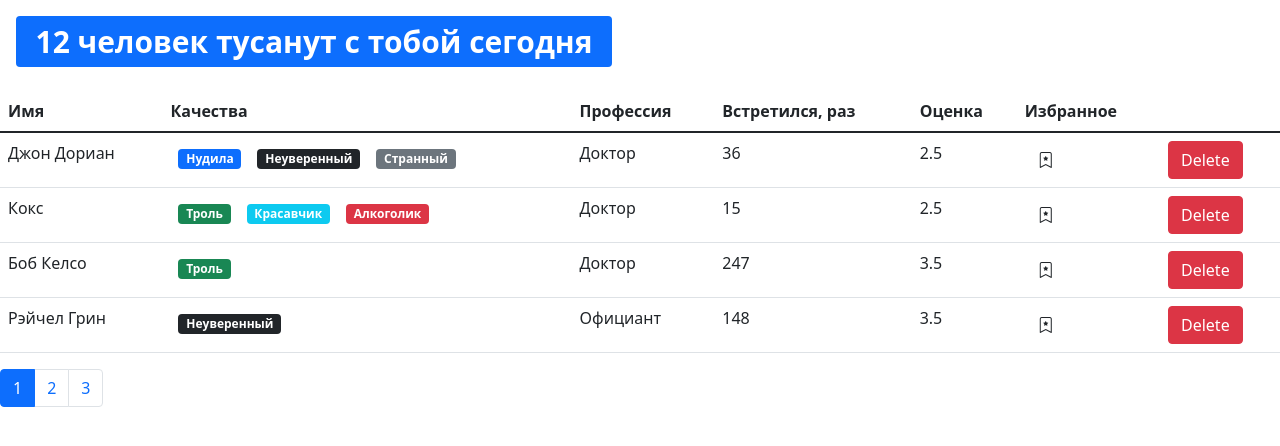
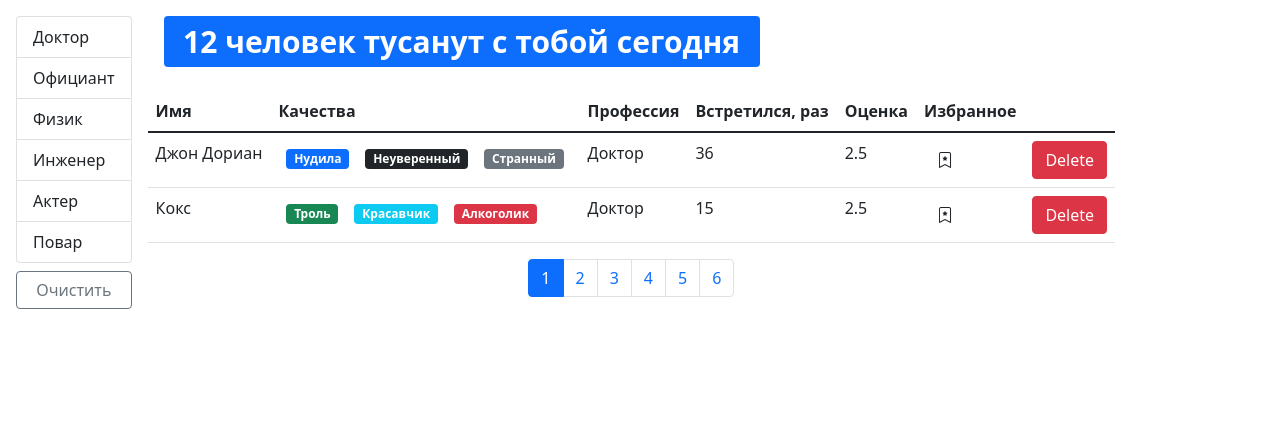
Before and after one commit to mvperepelkina/fast-company, a React (Create React App) app: page / in a window 1280 px wide. Shown: the top 446 px of the page. Built offline with nearby package versions, Linux system fonts and the light colour scheme.

Commit message:
feat: added task 5's solution

```diff
--- /dev/null
+++ b/src/api/fake.api/professions.api.js
@@ -0,0 +1,26 @@
+export const professionsObject = {
+    doctor: { _id: "67rdca3eeb7f6fgeed471818", name: "Доктор" },
+    waiter: { _id: "67rdca3eeb7f6fgeed471820", name: "Официант" },
+    physics: { _id: "67rdca3eeb7f6fgeed471814", name: "Физик" },
+    engineer: { _id: "67rdca3eeb7f6fgeed471822", name: "Инженер" },
+    actor: { _id: "67rdca3eeb7f6fgeed471824", name: "Актер" },
+    cook: { _id: "67rdca3eeb7f6fgeed471829", name: "Повар" }
+};
+export const professions = [
+    { _id: "67rdca3eeb7f6fgeed471818", name: "Доктор" },
+    { _id: "67rdca3eeb7f6fgeed471820", name: "Официант" },
+    { _id: "67rdca3eeb7f6fgeed471814", name: "Физик" },
+    { _id: "67rdca3eeb7f6fgeed471822", name: "Инженер" },
+    { _id: "67rdca3eeb7f6fgeed471824", name: "Актер" },
+    { _id: "67rdca3eeb7f6fgeed471829", name: "Повар" }
+];
+const fetchAll = () =>
+    new Promise((resolve) => {
+        window.setTimeout(function () {
+            resolve(professions);
+        }, 2000);
+    });
+
+export default {
+    fetchAll
+};
--- a/src/api/fake.api/user.api.js
+++ b/src/api/fake.api/user.api.js
@@ -1,11 +1,4 @@
-const professions = {
-    doctor: { _id: "67rdca3eeb7f6fgeed471818", name: "Доктор" },
-    waiter: { _id: "67rdca3eeb7f6fgeed471820", name: "Официант" },
-    physics: { _id: "67rdca3eeb7f6fgeed471814", name: "Физик" },
-    engineer: { _id: "67rdca3eeb7f6fgeed471822", name: "Инженер" },
-    actor: { _id: "67rdca3eeb7f6fgeed471824", name: "Актер" },
-    cook: { _id: "67rdca3eeb7f6fgeed471829", name: "Повар" }
-};
+import { professionsObject as professions } from "./professions.api";
 const qualities = {
     tedious: {
         _id: "67rdca3eeb7f6fgeed471198",
@@ -149,6 +142,14 @@
         bookmark: false
     }
 ];
-export function fetchAll() {
-    return users;
-}
+
+const fetchAll = () =>
+    new Promise((resolve) => {
+        window.setTimeout(function () {
+            resolve(users);
+        }, 2000);
+    });
+
+export default {
+    fetchAll
+};
--- a/src/api/index.js
+++ b/src/api/index.js
@@ -1,5 +1,7 @@
-import * as users from "./fake.api/user.api";
+import users from "./fake.api/user.api";
+import professions from "./fake.api/professions.api";
 const API = {
-    users
+    users,
+    professions
 };
 export default API;
--- /dev/null
+++ b/src/components/groupList.jsx
@@ -0,0 +1,54 @@
+import React from "react";
+import PropTypes from "prop-types";
+
+const GroupList = ({
+    items,
+    valueProperty,
+    contentProperty,
+    onItemSelect,
+    selectedItem
+}) => {
+    return (
+        <ul className="list-group">
+            {Array.isArray(items)
+                ? items.map((item) => (
+                      <li
+                          key={item[valueProperty]}
+                          className={
+                              "list-group-item" +
+                              (item === selectedItem ? " active" : "")
+                          }
+                          onClick={() => onItemSelect(item)}
+                          role="button"
+                      >
+                          {item[contentProperty]}
+                      </li>
+                  ))
+                : Object.keys(items).map((item) => (
+                      <li
+                          key={items[item][valueProperty]}
+                          className={
+                              "list-group-item" +
+                              (items[item] === selectedItem ? " active" : "")
+                          }
+                          onClick={() => onItemSelect(items[item])}
+                          role="button"
+                      >
+                          {items[item][contentProperty]}
+                      </li>
+                  ))}
+        </ul>
+    );
+};
+
+GroupList.defaultProps = { valueProperty: "_id", contentProperty: "name" };
+
+GroupList.propTypes = {
+    items: PropTypes.oneOfType([PropTypes.object, PropTypes.array]),
+    valueProperty: PropTypes.string.isRequired,
+    contentProperty: PropTypes.string.isRequired,
+    onItemSelect: PropTypes.func,
+    selectedItem: PropTypes.object
+};
+
+export default GroupList;
--- a/src/components/users.jsx
+++ b/src/components/users.jsx
@@ -1,22 +1,42 @@
-import React, { useState } from "react";
-import API from "../api";
+import React, { useState, useEffect } from "react";
+import API from "../api/index";
 import { paginate } from "../utils/paginate";
 import Pagination from "./pagination";
+import GroupList from "./groupList";
 import SearchStatus from "./searchStatus";
 import User from "./user";
 
 const Users = () => {
-    const [users, setUsers] = useState(API.users.fetchAll());
+    const [users, setUsers] = useState();
+    const [professions, setProfessions] = useState();
+    const [selectedProf, setSelectedProf] = useState();
 
-    const count = users.length;
-    const pageSize = 4;
+    const pageSize = 2;
     const [currentPage, setCurrentPage] = useState(1);
+
+    useEffect(() => {
+        API.professions.fetchAll().then((data) => setProfessions(data));
+        API.users.fetchAll().then((data) => setUsers(data));
+    }, []);
+    useEffect(() => {
+        setCurrentPage(1);
+    }, [selectedProf]);
+
+    const filteredUsers = selectedProf
+        ? users.filter(
+              (user) =>
+                  JSON.stringify(user.profession) ===
+                  JSON.stringify(selectedProf)
+          )
+        : users;
+    const count = users ? filteredUsers.length : 0;
+    const userCrop = users
+        ? paginate(filteredUsers, currentPage, pageSize)
+        : [];
 
     const handlePageChange = (pageIndex) => {
         setCurrentPage(pageIndex);
     };
-
-    const userCrop = paginate(users, currentPage, pageSize);
 
     const handleDelete = (userId) => {
         const filteredUsers = users.filter((user) => user._id !== userId);
@@ -30,9 +50,37 @@
         setUsers(updatedUsers);
     };
 
+    const handleProfessionSelect = (item) => {
+        setSelectedProf(item);
+    };
+
+    const clearFilter = () => {
+        setSelectedProf();
+    };
+
     return (
-        <>
-            <SearchStatus length={users.length} />
+        <div className="d-flex">
+            {professions && (
+                <div className="d-flex flex-column flex-shrink-0 p-3">
+                    <GroupList
+                        selectedItem={selectedProf}
+                        items={professions}
+                        onItemSelect={handleProfessionSelect}
+                        valueProperty="_id"
+                        contentProperty="name"
+                    />
+                    <button
+                        className="btn btn-outline-secondary mt-2"
+                        onClick={clearFilter}
+                    >
+                        Очистить
+                    </button>
+                </div>
+            )}
+
+            {users ? (
+                <div className="d-flex flex-column">
+                    <SearchStatus length={count} />
                     {count > 0 && (
                         <table className="table">
                             <thead>
@@ -58,13 +106,19 @@
                             </tbody>
                         </table>
                     )}
+                    <div className="d-flex justify-content-center">
                         <Pagination
                             itemsCount={count}
                             pageSize={pageSize}
                             currentPage={currentPage}
                             onPageChange={handlePageChange}
                         />
-        </>
+                    </div>
+                </div>
+            ) : (
+                <h1>Loading...</h1>
+            )}
+        </div>
     );
 };
 
```
Also changed, not shown: .eslintrc.js. Lines whose indentation alone changed are shown as unchanged.
